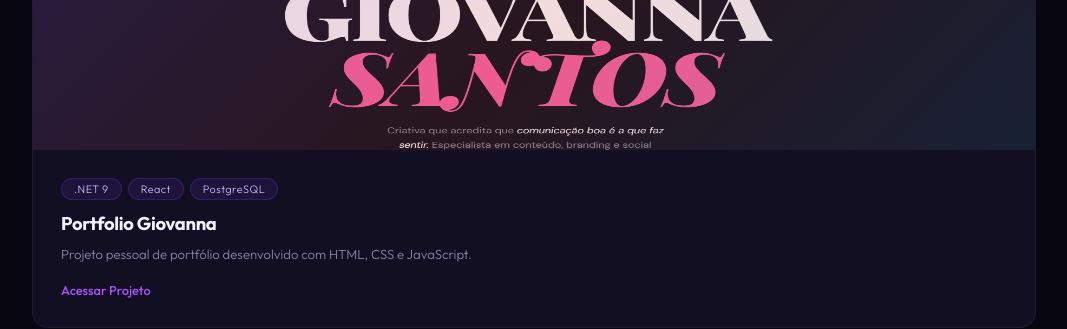
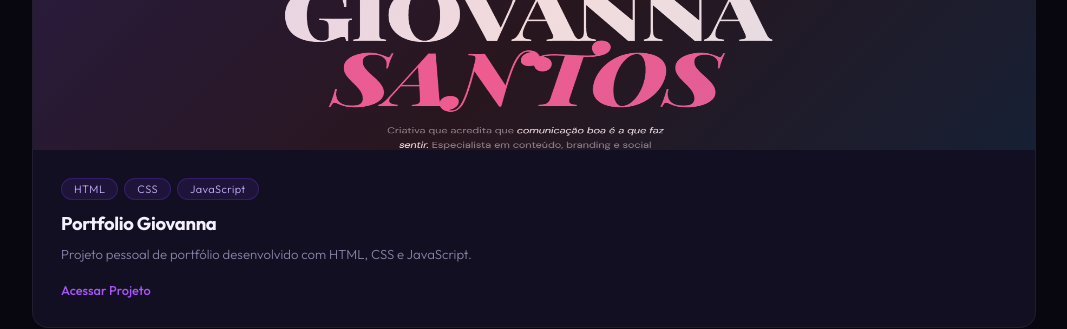
Before and after one commit to derretido/Portfolio, a plain HTML site: page index.html in a window 1280 px wide. Shown: the part 3062-3391 px from the top of the page, without its empty margins (106-1173 px from the left). Drawn offline with Linux system fonts and the light colour scheme.

Commit message:
arrumando a descrição do projeto

```diff
--- a/index.html
+++ b/index.html
@@ -153,7 +153,7 @@
         <img src="images/Giovanna.png" alt="HTML Icon" style="width:110%; height: 120%;">
         <div class="pcard-top-grad"></div></div>
       <div class="pcard-body">
-        <div class="pcard-tags"><span class="pcard-tag">.NET 9</span><span class="pcard-tag">React</span><span class="pcard-tag">PostgreSQL</span></div>
+        <div class="pcard-tags"><span class="pcard-tag">HTML</span><span class="pcard-tag">CSS</span><span class="pcard-tag">JavaScript</span></div>
         <div class="pcard-title">Portfolio Giovanna </div>
         <p class="pcard-desc" data-i18n="project2Desc">Projeto pessoal de portfólio desenvolvido com HTML, CSS e JavaScript.</p>
         <a href="xxxxxx" class="pcard-link" target="_blank">Acessar Projeto</a>
```
